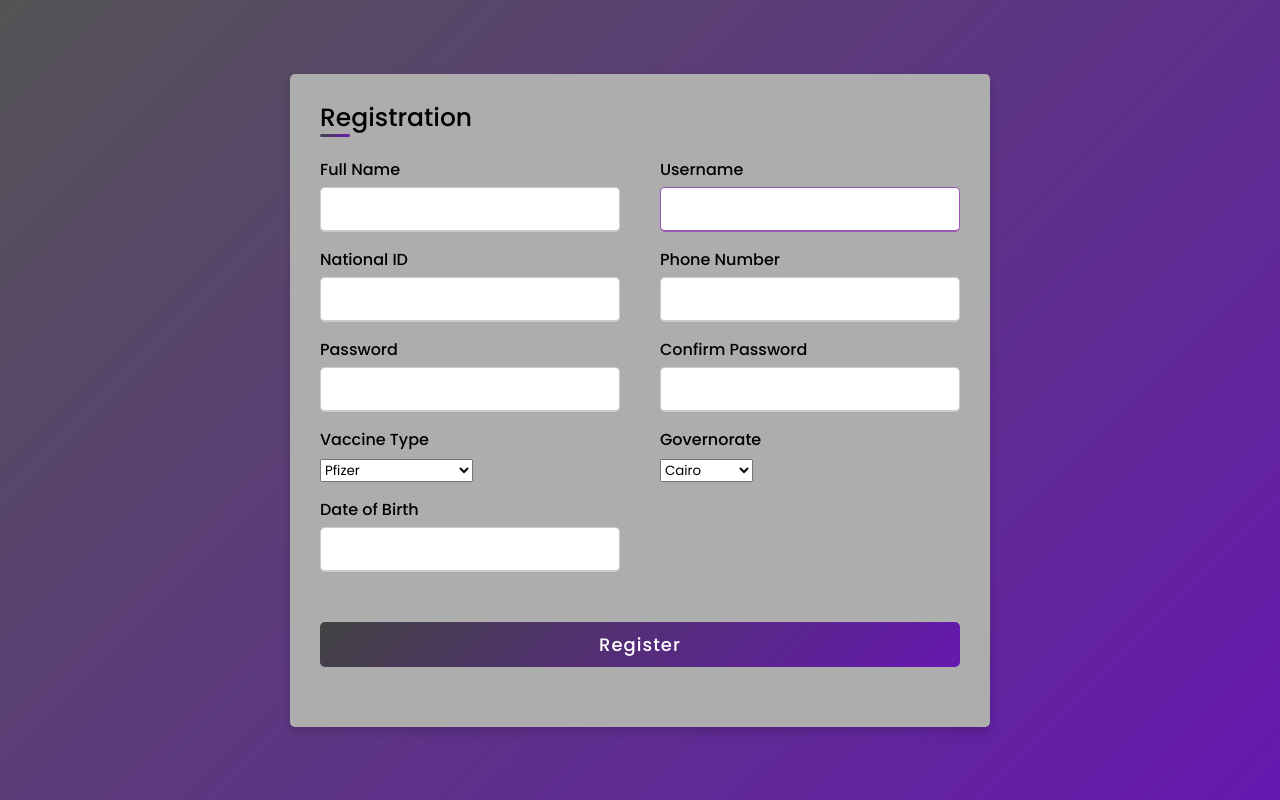
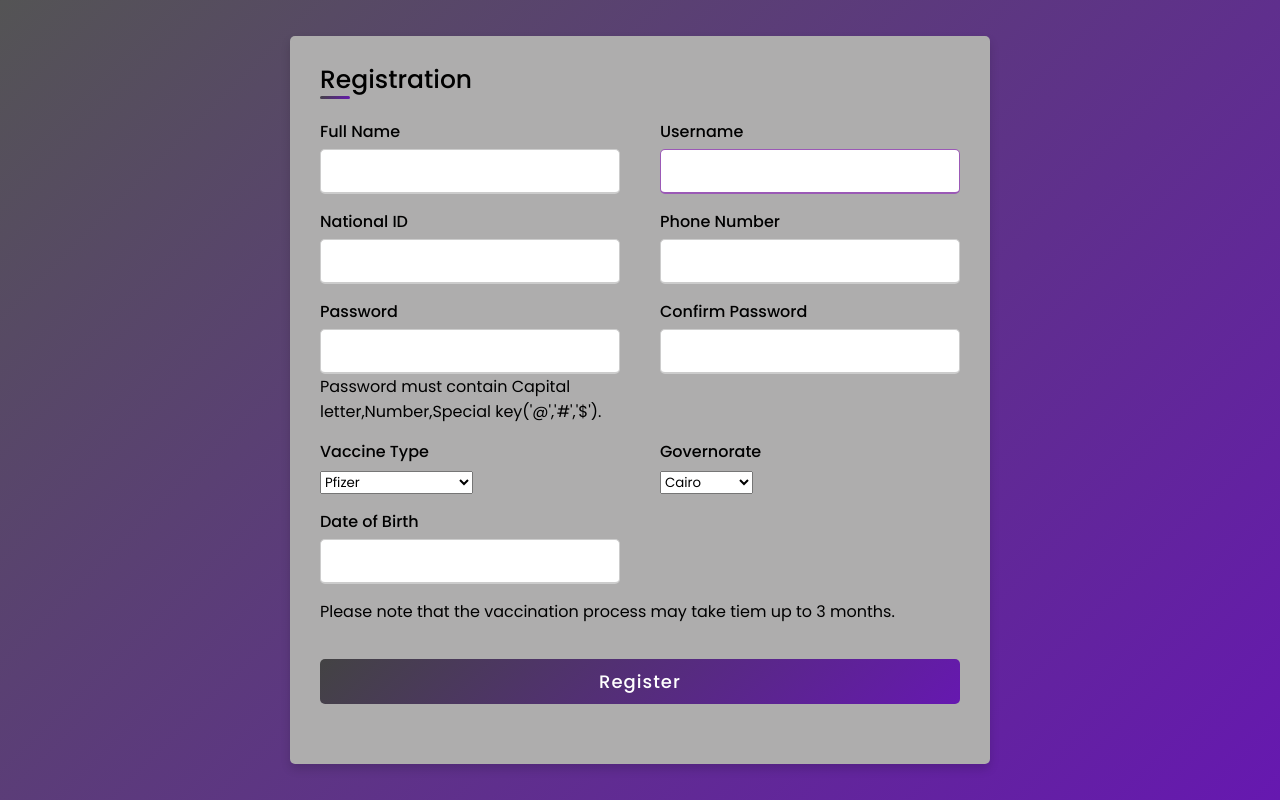
Before and after one commit to Demo-23home/Vaccine-Reservation-System, a Django app: page /register/ in a window 1280 px wide. Run offline with Django 4.2, Linux system fonts and the light colour scheme.

Commit message:
extending random date period to 3 months ,adding valdting notes

```diff
--- a/register/templates/register/profile.html
+++ b/register/templates/register/profile.html
@@ -41,6 +41,10 @@
             <span class="details">Governorate</span>
             <div class="text"> {{ user_profile.governrate }} </div>
           </div>
+          <div class="input-box">
+            <span class="details">Please be aware that times of work are from 8am:10pm </span>
+
+          </div>
         </div>
       </form>
     </div>
--- a/register/templates/register/register.html
+++ b/register/templates/register/register.html
@@ -62,12 +62,13 @@
             <span class="details">Password</span>
             {{ form.password1 }}
             {% if form.password1.errors %}
-              <ul class="errorlist">
-                {% for error in form.password1.errors %}
-                  <li>{{ error }}</li>
-                {% endfor %}
-              </ul>
+            <ul class="errorlist">
+              {% for error in form.password1.errors %}
+              <li>{{ error }}</li>
+              {% endfor %}
+            </ul>
             {% endif %}
+            <p class="note">Password must contain Capital letter,Number,Special key('@','#','$').</p>
           </div>
           <div class="input-box">
             <span class="details">Confirm Password</span>
@@ -113,6 +114,7 @@
               </ul>
             {% endif %}
           </div>
+          <p class="note">Please note that the vaccination process may take tiem up to 3 months.</p>
         </div>
         <div class="button">
           <input type="submit" value="Register">
--- a/register/views.py
+++ b/register/views.py
@@ -13,6 +13,13 @@ def register(request):
     if request.method == 'POST':
         form = RegistrationForm(request.POST)
         if form.is_valid():
+            password1 = form.cleaned_data['password1']
+            password2 = form.cleaned_data['password2']
+
+            if password1 != password2:
+                form.add_error('password2', 'Passwords do not match.')
+                return render(request, 'register/register.html', {'form': form})
+
             national_id = form.cleaned_data['national_id']
             phone_number = form.cleaned_data['phone_number']
 
@@ -23,8 +30,8 @@ def register(request):
                 return render(request, 'register/register.html', {'form': form})
 
             # Check length of phone number
-            if len(phone_number) != 10:
-                error_message = 'Phone number must be exactly 10 digits.'
+            if len(phone_number) != 11:
+                error_message = 'Phone number must be exactly 11 digits.'
                 form.add_error('phone_number', error_message)
                 return render(request, 'register/register.html', {'form': form})
 
@@ -35,6 +42,7 @@ def register(request):
     else:
         form = RegistrationForm()
     return render(request, 'register/register.html', {'form': form})
+
 
 
 
@@ -66,7 +74,7 @@ def profile(request):
     user_profile = UserProfile.objects.get(user=request.user)
     if 'future_date' not in request.session:
         today = datetime.now().date()
-        max_days = (today.replace(day=1) + timedelta(days=32)).replace(day=1) - today
+        max_days = (today.replace(day=1) + timedelta(days=92)).replace(day=1) - today
         future_date = today + timedelta(days=random.randint(1, max_days.days))
         request.session['future_date'] = future_date.strftime('%Y-%m-%d')
     else:
```
Also changed, not shown: db.sqlite3.
